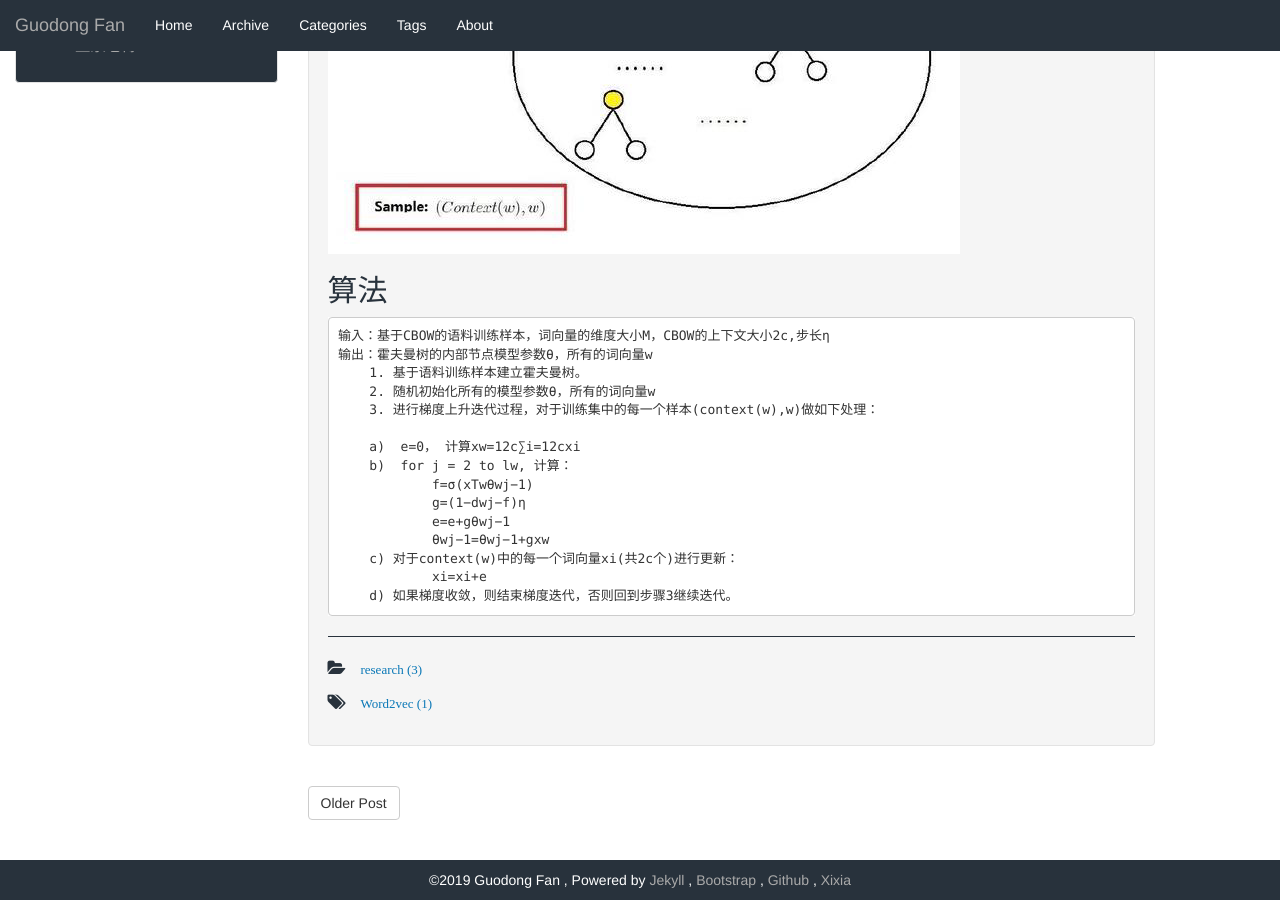
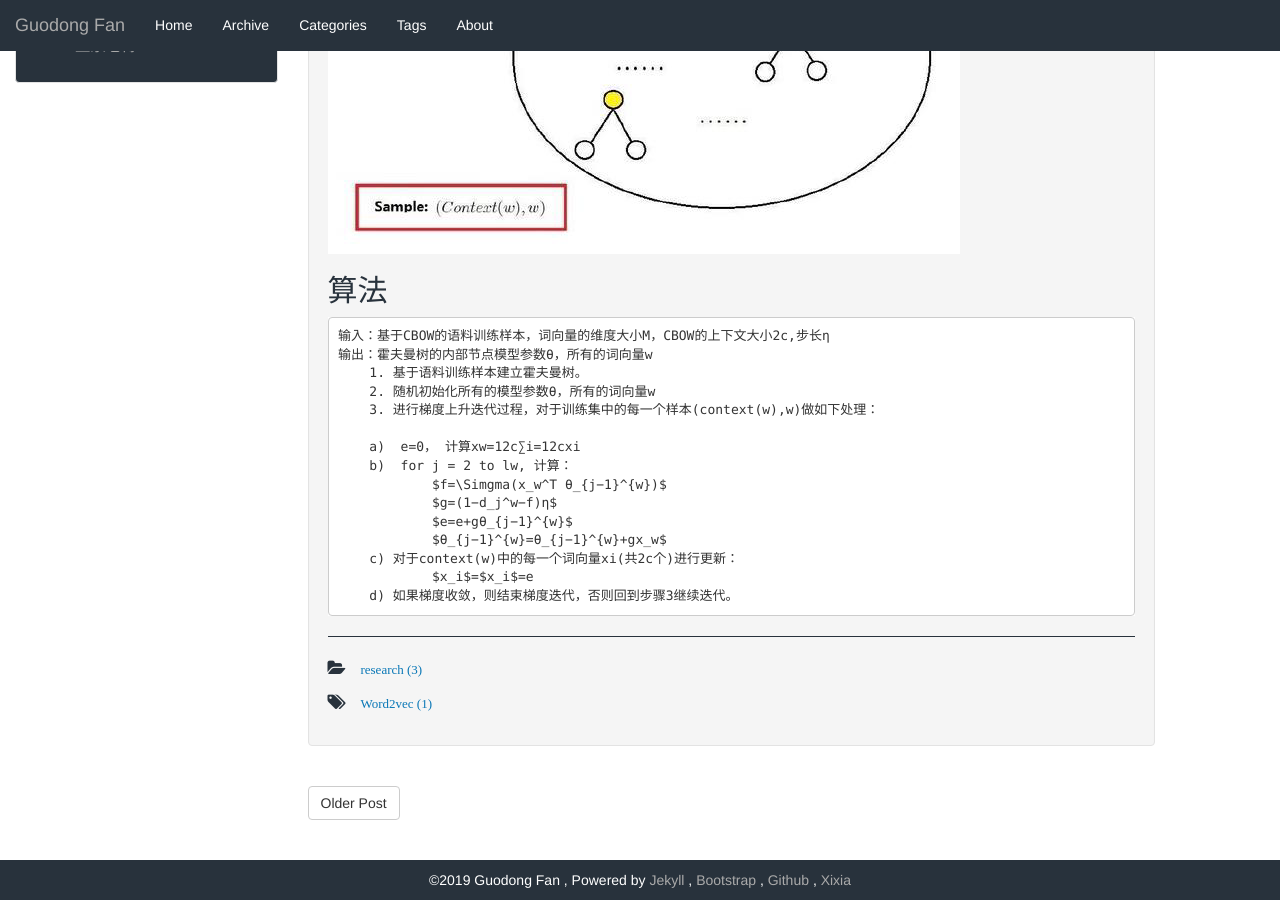
Before and after one commit to GuodongFan/GuodongFan.github.io, a Jekyll site: the page built from _posts/2019-08-26-Word2vec.md, in a window 1280 px wide and 900 px high, scrolled down 580 px. Built offline with Jekyll 4.4.1, drawn with Linux system fonts in a browser that asks for light colours; our own code applies the rules of GitHub Pages for plain Markdown files.

Commit message:
Update 2019-08-26-Word2vec.md

````diff
--- a/_posts/2019-08-26-Word2vec.md
+++ b/_posts/2019-08-26-Word2vec.md
@@ -21,11 +21,11 @@ tag: Word2vec
 
     a)  e=0， 计算xw=12c∑i=12cxi
     b)  for j = 2 to lw, 计算：
-            f=σ(xTwθwj−1)
-            g=(1−dwj−f)η
-            e=e+gθwj−1
-            θwj−1=θwj−1+gxw
+            $f=\Simgma(x_w^T θ_{j−1}^{w})$
+            $g=(1−d_j^w−f)η$
+            $e=e+gθ_{j−1}^{w}$
+            $θ_{j−1}^{w}=θ_{j−1}^{w}+gx_w$
     c) 对于context(w)中的每一个词向量xi(共2c个)进行更新：
-            xi=xi+e
+            $x_i$=$x_i$=e
     d) 如果梯度收敛，则结束梯度迭代，否则回到步骤3继续迭代。
 ```
````
